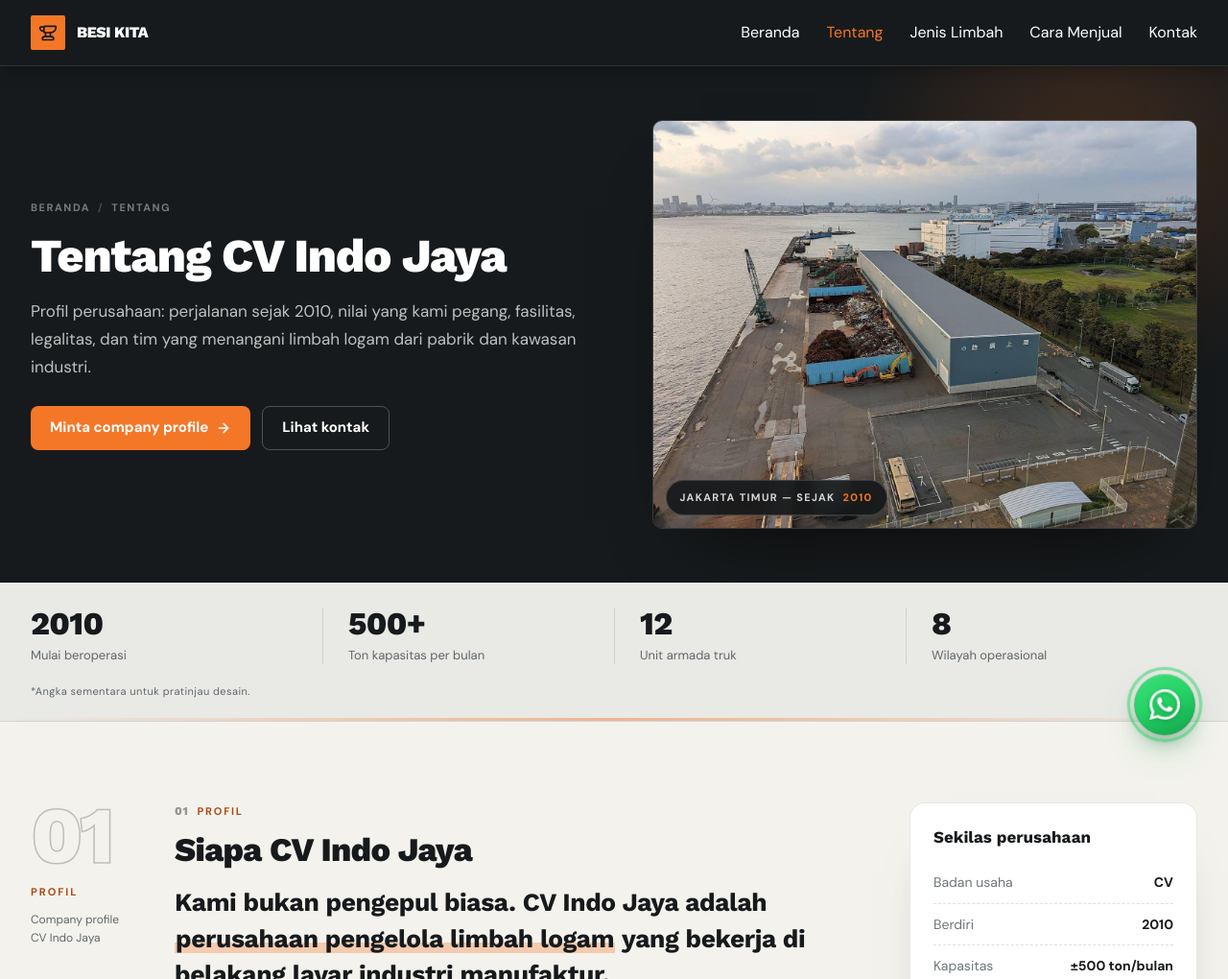
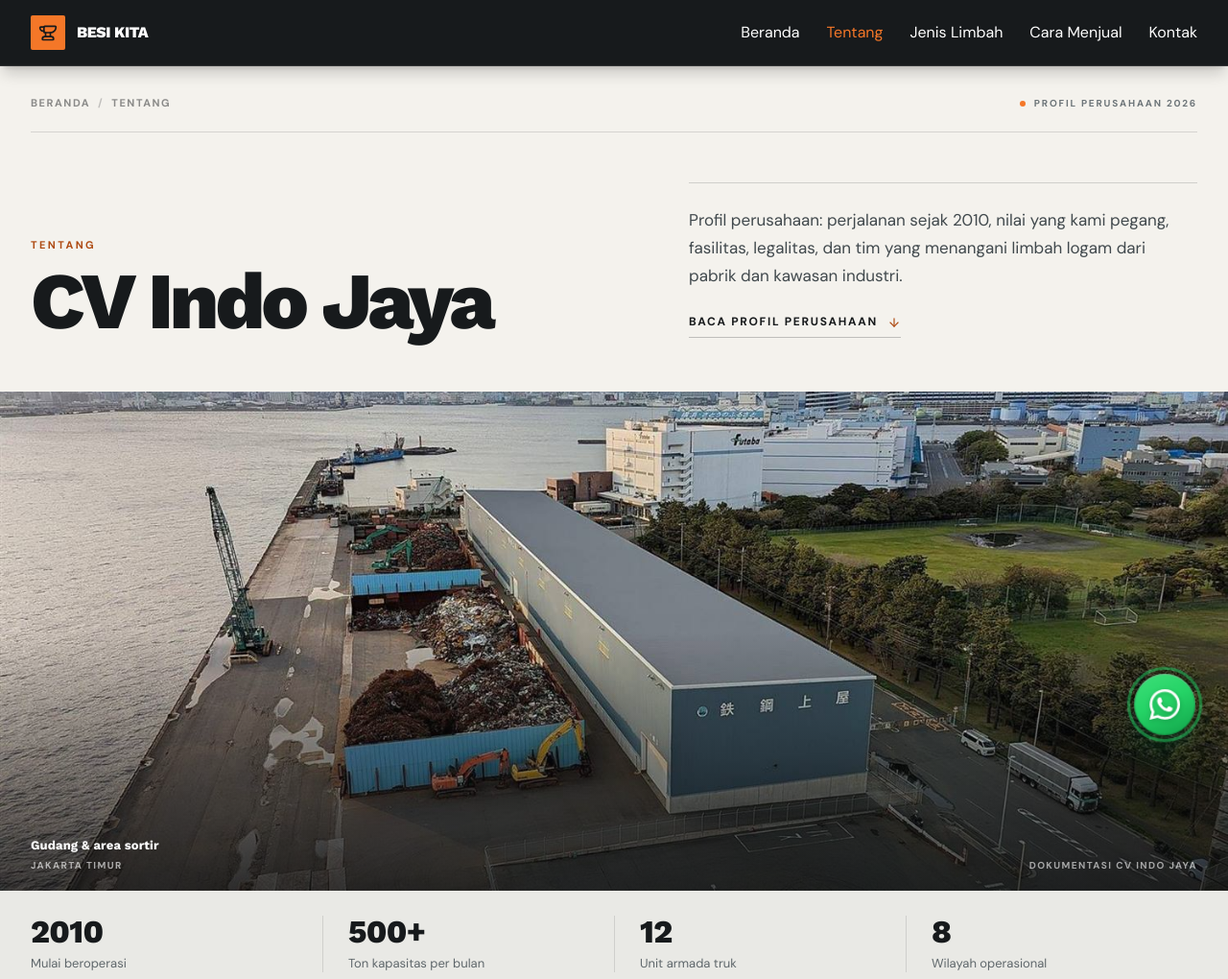
Before and after one commit to IkramRamadhan08/cv-julia-jaya, a plain HTML site: page tentang.html in a window 1280 px wide. Shown: the top 1020 px of the page at 96% size. Drawn offline with nearby package versions, Linux system fonts and the light colour scheme.

Commit message:
Hero editorial baru + kurangi CTA kontak, fokus profil perusahaan

```diff
--- a/tentang.html
+++ b/tentang.html
@@ -131,50 +131,97 @@
   @media(min-width:768px){.mobile-menu{display:none!important}}
 
   /* ============================================================
-     HERO HALAMAN
-     ============================================================ */
-  .page-head{
-    position:relative;overflow:hidden;
-    background:var(--coal);color:#fff;
-    padding:36px 0 0;
-  }
-  @media(min-width:768px){.page-head{padding:56px 0 0}}
-  .page-head::before{
-    content:"";position:absolute;pointer-events:none;
-    top:-160px;right:-120px;width:520px;height:520px;border-radius:50%;
-    background:radial-gradient(circle,rgba(244,119,40,.18),rgba(244,119,40,0) 68%);
-  }
-  .ph-grid{
+     HERO PROFIL — EDITORIAL
+     ============================================================ */
+  .about-hero{
     position:relative;
-    display:grid;gap:34px;
-    padding-bottom:40px;
-  }
-  @media(min-width:980px){
-    .ph-grid{grid-template-columns:1.02fr .98fr;align-items:center;gap:56px;padding-bottom:56px}
-  }
-
+    background:var(--cream);color:var(--coal);
+    padding:30px 0 0;
+  }
+  .ah-top{
+    display:flex;align-items:center;justify-content:space-between;gap:20px;
+    padding-bottom:20px;border-bottom:1px solid rgba(23,26,28,.14);
+  }
   .crumb{
     display:flex;align-items:center;gap:8px;flex-wrap:wrap;
-    margin:0 0 16px;padding:0;list-style:none;
+    margin:0;padding:0;list-style:none;
     font-size:.6875rem;font-weight:700;letter-spacing:.14em;text-transform:uppercase;
-    color:rgba(255,255,255,.42);
+    color:rgba(23,26,28,.48);
   }
   .crumb a{transition:color .18s ease}
-  .crumb a:hover{color:var(--orange)}
-  .crumb li + li::before{content:"/";margin-right:8px;color:rgba(255,255,255,.22)}
-
-  .page-title{
+  .crumb a:hover{color:var(--orange-deep)}
+  .crumb li + li::before{content:"/";margin-right:8px;color:rgba(23,26,28,.24)}
+  .ah-stamp{
+    display:inline-flex;align-items:center;gap:9px;
+    font-size:.625rem;font-weight:700;letter-spacing:.18em;text-transform:uppercase;
+    color:#6d7579;
+  }
+  .ah-stamp::before{content:"";width:6px;height:6px;border-radius:50%;background:var(--orange)}
+  .ah-grid{display:grid;gap:26px;padding:38px 0 44px}
+  @media(min-width:900px){
+    .ah-grid{grid-template-columns:1.08fr .92fr;gap:64px;align-items:end;padding:52px 0 56px}
+  }
+  .ah-title{
     margin:0;
     font-family:var(--font-head);font-weight:800;
-    font-size:clamp(2rem,4.4vw,3.05rem);
-    line-height:1.08;letter-spacing:-.025em;
-  }
-  .page-lead{
-    margin-top:16px;max-width:56ch;
-    font-size:1.0625rem;line-height:1.7;color:rgba(255,255,255,.72);
-  }
-
-  .ph-actions{display:flex;flex-wrap:wrap;gap:12px;margin-top:26px}
+    font-size:clamp(2.25rem,7.2vw,5.2rem);
+    line-height:.92;letter-spacing:-.05em;
+  }
+  .ah-overline{
+    display:block;margin-bottom:16px;
+    font-family:var(--font-body);font-size:.6875rem;font-weight:700;
+    letter-spacing:.22em;text-transform:uppercase;color:var(--orange-deep);
+  }
+  .ah-name{display:block;white-space:nowrap}
+  .ah-side{
+    border-top:1px solid rgba(23,26,28,.16);
+    padding-top:20px;
+  }
+  @media(min-width:900px){.ah-side{padding-top:24px}}
+  .ah-lead{
+    margin:0;max-width:44ch;
+    font-size:1.0625rem;line-height:1.72;color:var(--body);
+  }
+  .ah-scroll{
+    display:inline-flex;align-items:center;gap:10px;
+    margin-top:24px;padding-bottom:6px;
+    border-bottom:1px solid rgba(23,26,28,.24);
+    font-size:.75rem;font-weight:700;letter-spacing:.14em;text-transform:uppercase;
+    color:var(--coal);transition:color .2s ease,border-color .2s ease;
+  }
+  .ah-scroll svg{width:14px;height:14px;color:var(--orange-deep);transition:transform .2s ease}
+  .ah-scroll:hover{color:var(--orange-deep);border-color:var(--orange)}
+  .ah-scroll:hover svg{transform:translateY(2px)}
+  .ah-media{
+    position:relative;margin:0;overflow:hidden;
+    background:var(--coal);
+  }
+  .ah-media img{
+    width:100%;height:clamp(240px,42vw,520px);
+    object-fit:cover;object-position:center 46%;
+  }
+  .ah-media::after{
+    content:"";position:absolute;inset:auto 0 0 0;height:52%;
+    background:linear-gradient(to top,rgba(10,12,13,.72),rgba(10,12,13,0));
+    pointer-events:none;
+  }
+  .ah-cap{
+    position:absolute;left:0;right:0;bottom:0;z-index:1;
+    display:flex;align-items:flex-end;justify-content:space-between;gap:20px;
+    padding-top:0;padding-bottom:18px;
+    color:#fff;
+  }
+  .ah-cap-l b{display:block;font-family:var(--font-head);font-weight:700;font-size:.8125rem;letter-spacing:.01em}
+  .ah-cap-l span{display:block;margin-top:3px;font-size:.625rem;font-weight:700;letter-spacing:.14em;text-transform:uppercase;color:rgba(255,255,255,.62)}
+  .ah-cap-r{font-size:.625rem;font-weight:700;letter-spacing:.14em;text-transform:uppercase;color:rgba(255,255,255,.6);text-align:right}
+  @media(max-width:639px){
+    .ah-stamp{display:none}
+    .ah-top{padding-bottom:16px}
+    .ah-grid{padding:30px 0 34px}
+    .ah-cap{padding-bottom:14px}
+    .ah-cap-r{display:none}
+  }
+
   .btn{
     display:inline-flex;align-items:center;justify-content:center;gap:8px;
     min-height:46px;padding:0 20px;border-radius:8px;
@@ -184,27 +231,6 @@
   .btn svg{width:16px;height:16px;flex:0 0 auto}
   .btn-primary{background:var(--orange);color:#fff}
   .btn-primary:hover{background:#ff8a3d;transform:translateY(-1px)}
-  .btn-ghost{border:1px solid rgba(255,255,255,.24);color:#fff}
-  .btn-ghost:hover{border-color:rgba(244,119,40,.7);color:var(--orange)}
-
-  .ph-media{position:relative;margin:0}
-  .ph-media img{
-    width:100%;height:100%;aspect-ratio:4/3;object-fit:cover;
-    border-radius:10px;
-    border:1px solid rgba(255,255,255,.14);
-    box-shadow:0 40px 80px -50px rgba(0,0,0,.9);
-  }
-  .ph-badge{
-    position:absolute;left:14px;bottom:14px;
-    display:inline-flex;align-items:center;gap:8px;
-    padding:9px 14px;border-radius:999px;
-    background:rgba(18,21,23,.88);
-    border:1px solid rgba(255,255,255,.16);
-    backdrop-filter:blur(6px);
-    font-size:.6875rem;font-weight:700;letter-spacing:.12em;text-transform:uppercase;
-    color:rgba(255,255,255,.82);
-  }
-  .ph-badge b{color:var(--orange);font-weight:800}
 
   /* ============================================================
      STATISTIK (angka dummy)
@@ -1024,10 +1050,10 @@
         },
         {
           "@type": "Question",
-          "name": "Bagaimana cara meminta company profile?",
+          "name": "Apakah CV Indo Jaya menyediakan company profile?",
           "acceptedAnswer": {
             "@type": "Answer",
-            "text": "Hubungi tim melalui WhatsApp atau halaman kontak. Kami kirimkan profil singkat, cakupan layanan, dan dokumen pendukung untuk verifikasi."
+            "text": "Ya. Kami menyiapkan ringkasan profil perusahaan, cakupan layanan, dan dokumen pendukung untuk proses verifikasi mitra."
           }
         }
       ]
@@ -1092,39 +1118,47 @@
   <!-- ============================================================
        HERO HALAMAN
        ============================================================ -->
-  <section class="page-head" aria-labelledby="tentang-title">
+  <section class="about-hero" aria-labelledby="tentang-title">
     <div class="wrap">
-      <div class="ph-grid">
-
-        <div>
+      <div class="ah-top">
         <ol class="crumb" aria-label="Breadcrumb">
           <li><a href="index.html">Beranda</a></li>
           <li aria-current="page">Tentang</li>
         </ol>
-          <h1 class="page-title" id="tentang-title">Tentang CV Indo Jaya</h1>
-          <p class="page-lead">
+        <p class="ah-stamp">Profil perusahaan 2026</p>
+      </div>
+
+      <div class="ah-grid">
+        <h1 class="ah-title" id="tentang-title">
+          <span class="ah-overline">Tentang</span>
+          <span class="ah-name">CV Indo Jaya</span>
+        </h1>
+
+        <div class="ah-side">
+          <p class="ah-lead">
             Profil perusahaan: perjalanan sejak 2010, nilai yang kami pegang, fasilitas,
             legalitas, dan tim yang menangani limbah logam dari pabrik dan kawasan industri.
           </p>
-          <div class="ph-actions">
-            <a class="btn btn-primary" href="https://wa.me/6281234567890?text=Halo%20CV%20Indo%20Jaya%2C%20saya%20ingin%20meminta%20company%20profile.%20" target="_blank" rel="noopener noreferrer">
-              Minta company profile
-              <svg viewBox="0 0 24 24" fill="none" stroke="currentColor" stroke-width="2.4" stroke-linecap="round" stroke-linejoin="round" aria-hidden="true"><path d="M5 12h14"/><path d="m12 5 7 7-7 7"/></svg>
+          <a class="ah-scroll" href="#profil">
+            Baca profil perusahaan
+            <svg viewBox="0 0 24 24" fill="none" stroke="currentColor" stroke-width="2" stroke-linecap="round" stroke-linejoin="round" aria-hidden="true"><path d="M12 5v14"/><path d="m19 12-7 7-7-7"/></svg>
           </a>
-            <a class="btn btn-ghost" href="index.html#kontak">Lihat kontak</a>
-          </div>
-        </div>
-
-        <figure class="ph-media">
+        </div>
+      </div>
+    </div>
+
+    <figure class="ah-media">
       <img src="assets/hero/hero.jpg" width="1500" height="1130"
-               alt="Area penampungan scrap besi tua dan logam di kawasan industri"
+           alt="Gudang dan area penampungan scrap besi tua serta logam di kawasan industri"
            loading="eager" decoding="async" fetchpriority="high" />
-          <!-- TODO(dummy): ganti tahun sesuai data perusahaan -->
-          <span class="ph-badge">Jakarta Timur — Sejak <b>2010</b></span>
+      <figcaption class="wrap ah-cap">
+        <span class="ah-cap-l">
+          <b>Gudang &amp; area sortir</b>
+          <span>Jakarta Timur</span>
+        </span>
+        <span class="ah-cap-r">Dokumentasi CV Indo Jaya</span>
+      </figcaption>
     </figure>
-
-      </div>
-    </div>
   </section>
 
   <!-- ============================================================
@@ -1217,10 +1251,6 @@
           <li><span class="fact-k">Wilayah</span><span class="fact-v">Jabodetabek &amp; Jawa Barat</span></li>
           <li><span class="fact-k">Fokus</span><span class="fact-v">B2B volume besar</span></li>
         </ul>
-        <a class="fact-cta" href="https://wa.me/6281234567890?text=Halo%20CV%20Indo%20Jaya%2C%20saya%20ingin%20meminta%20company%20profile.%20" target="_blank" rel="noopener noreferrer">
-          Minta company profile
-          <svg viewBox="0 0 24 24" fill="none" stroke="currentColor" stroke-width="2.4" stroke-linecap="round" stroke-linejoin="round" aria-hidden="true"><path d="M5 12h14"/><path d="m12 5 7 7-7 7"/></svg>
-        </a>
         <p class="fact-note">Data pada kartu ini masih contoh dan akan diperbarui dengan profil resmi.</p>
       </aside>
 
@@ -1228,7 +1258,7 @@
   </section>
 
   <!-- ============================================================
-       PRINSIP
+       PERJALANAN
        ============================================================ -->
     <section class="sec sec-white" id="perjalanan" aria-labelledby="perjalanan-title">
     <div class="wrap">
@@ -1601,31 +1631,9 @@
           <p>Bisa. Untuk limbah produksi rutin, jadwal pengambilan dan dokumentasi dapat disusun berulang sesuai kebutuhan pabrik.</p>
         </details>
         <details class="faq-item">
-          <summary>Bagaimana cara meminta company profile?</summary>
-          <p>Hubungi tim melalui WhatsApp atau halaman kontak. Kami kirimkan profil singkat, cakupan layanan, dan dokumen pendukung untuk verifikasi.</p>
+          <summary>Apakah CV Indo Jaya menyediakan company profile?</summary>
+          <p>Ya. Kami menyiapkan ringkasan profil perusahaan, cakupan layanan, dan dokumen pendukung untuk proses verifikasi mitra.</p>
         </details>
-      </div>
-    </div>
-  </section>
-
-  <!-- ============================================================
-       CTA PENUTUP
-       ============================================================ -->
-    <section class="cta-band cta-orange" aria-labelledby="cta-title">
-    <div class="wrap cta-inner">
-      <div>
-        <h2 id="cta-title">Minta company profile CV Indo Jaya</h2>
-        <p>
-          Kami kirimkan profil singkat, cakupan layanan, dan dokumen pendukung untuk
-          kebutuhan verifikasi perusahaan Anda.
-        </p>
-      </div>
-      <div class="cta-actions">
-        <a class="btn btn-dark" href="https://wa.me/6281234567890?text=Halo%20CV%20Indo%20Jaya%2C%20saya%20ingin%20meminta%20company%20profile%20dan%20dokumen%20pendukung.%20" target="_blank" rel="noopener noreferrer">
-          Minta via WhatsApp
-          <svg viewBox="0 0 24 24" fill="none" stroke="currentColor" stroke-width="2.4" stroke-linecap="round" stroke-linejoin="round" aria-hidden="true"><path d="M5 12h14"/><path d="m12 5 7 7-7 7"/></svg>
-        </a>
-        <a class="btn btn-line-dark" href="index.html#kontak">Lihat kontak</a>
       </div>
     </div>
   </section>
```
Lines whose indentation alone changed are shown as unchanged.
